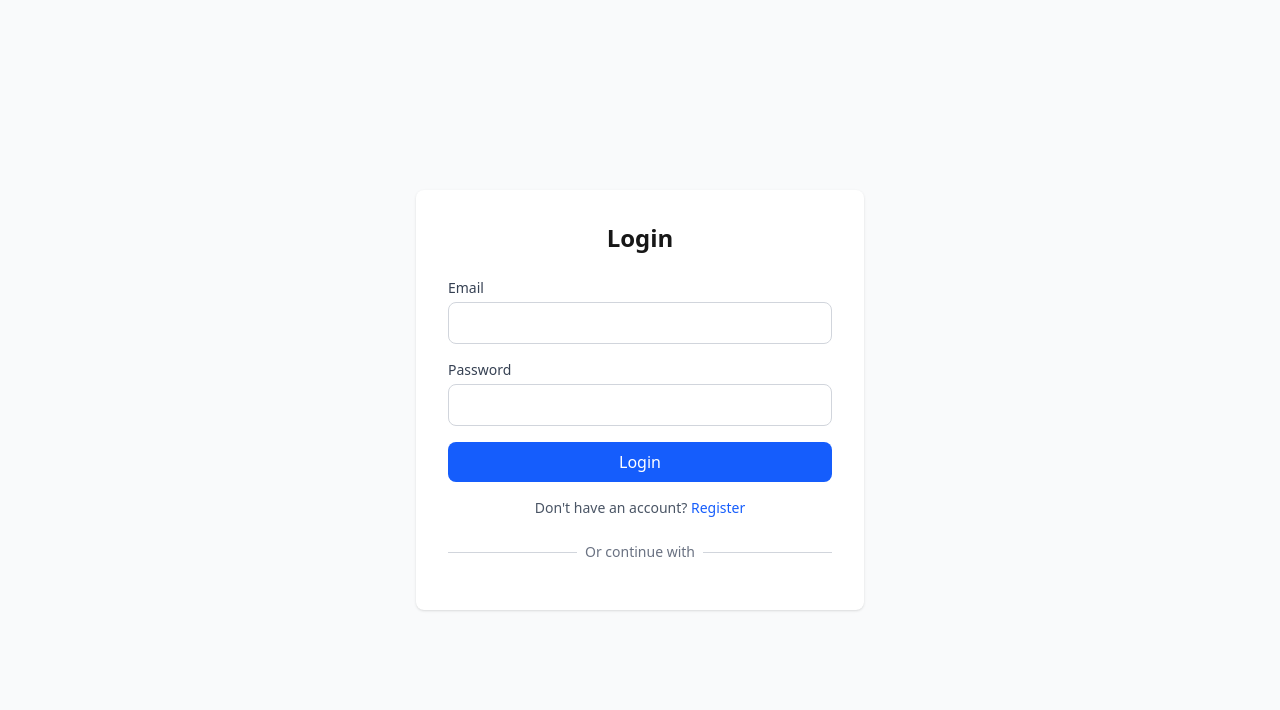
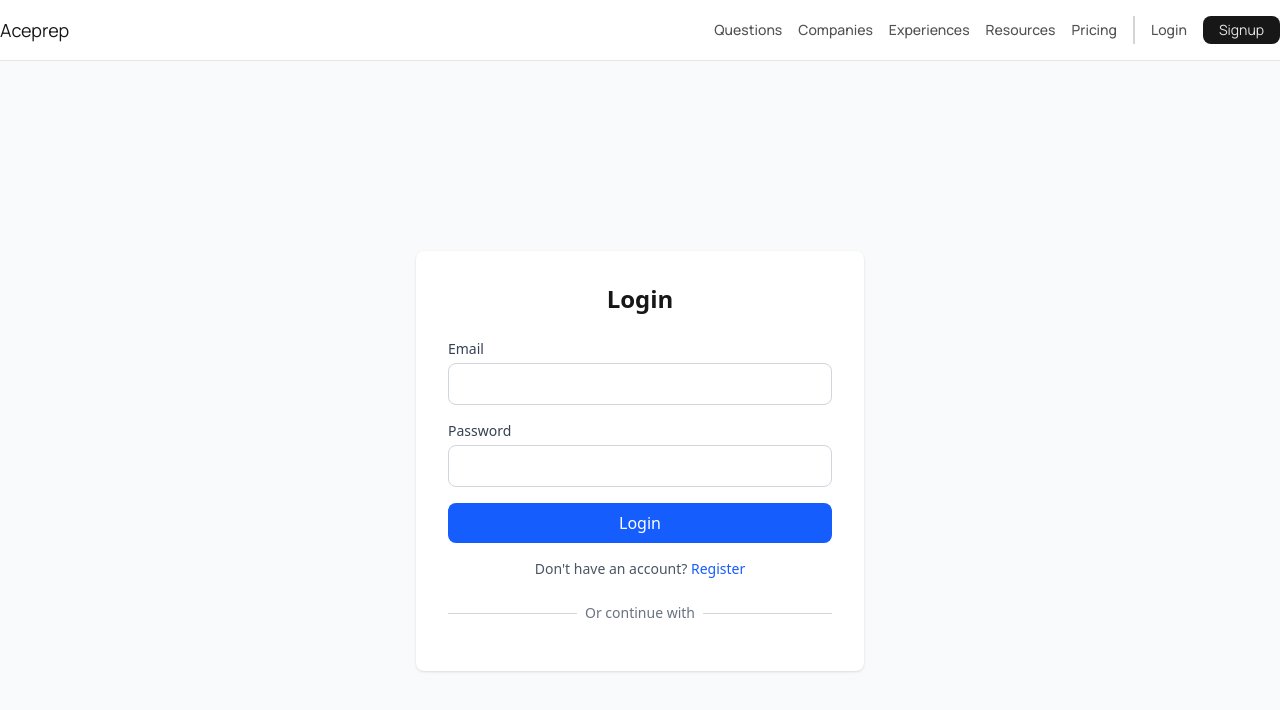
Before and after one commit to PrathamSingh1/Aceprep, a Next.js app in the folder apps/web/: page /login in a window 1280 px wide. Shown: the top 710 px of the page. Built offline with nearby package versions, Linux system fonts and the light colour scheme; no server answers.

Commit message:
added navbar

```diff
--- a/apps/web/src/app/(app)/layout.tsx
+++ /dev/null
@@ -1,10 +0,0 @@
-import { Navbar } from "@/components/layout/Navbar";
-
-export default function AppLayout({ children }: { children: React.ReactNode }) {
-  return (
-    <>
-      <Navbar />
-      <main className="min-h-screen bg-gray-50">{children}</main>
-    </>
-  );
-}
--- a/apps/web/src/app/(marketing)/page.tsx
+++ b/apps/web/src/app/(marketing)/page.tsx
@@ -1,11 +1,8 @@
-import { ThemeToggle } from "@/components/theme/theme-toggle";
-import Link from "next/link";
 
 export default function Home() {
   return (
     <div className="min-h-screen font-display">
-      <ThemeToggle />
-      Aceprep
+
     </div>
   );
 }
--- a/apps/web/src/app/globals.css
+++ b/apps/web/src/app/globals.css
@@ -19,12 +19,6 @@
   --font-inter: var(--font-inter);
 }
 
-/*@media (prefers-color-scheme: dark) {
-  :root {
-    --background: #0a0a0a;
-    --foreground: #ededed;
-  }
-}*/
 
 body {
   background: var(--background);
--- a/apps/web/src/app/layout.tsx
+++ b/apps/web/src/app/layout.tsx
@@ -1,7 +1,8 @@
-import type { Metadata } from "next";
+import  Metadata  from "next";
 import { Inter, Manrope } from "next/font/google";
 import "./globals.css";
 import { ThemeProvider } from "@/components/theme/theme-provider";
+import { Navbar } from "@/components/layout/navbar";
 
 const manrope = Manrope({
   variable: "--font-manrope",
@@ -28,10 +29,11 @@ export default function RootLayout({
   return (
     <html
       lang="en"
-      className={`${manrope.variable} ${inter.variable} h-full antialiased`}
+      className={`${manrope.variable} ${inter.variable} h-full antialiased`} suppressHydrationWarning
     >
-      <body className="min-h-full flex flex-col">
+      <body className="min-h-full flex flex-col" suppressHydrationWarning>
         <ThemeProvider attribute="class" defaultTheme="system" enableSystem disableTransitionOnChange>
+          <Navbar />
           <main className="bg-background text-foreground">
             {children}
           </main>
--- a/apps/web/src/components/layout/Navbar.tsx
+++ b/apps/web/src/components/layout/Navbar.tsx
@@ -3,9 +3,34 @@
 import Link from "next/link";
 import { useEffect, useState } from "react";
 import apiClient from "@/lib/api-client";
+import { Logo } from "./logo";
+import { Container } from "./container";
 
 export function Navbar() {
   const [user, setUser] = useState<any>(null);
+
+  const navLinks = [
+    {
+    title: "Questions",
+    href: "/questions"
+    },
+    {
+    title: "Companies",
+    href: "/companies"
+    },
+    {
+    title: "Experiences",
+    href: "/experiencs"
+    },
+    {
+    title: "Resources",
+    href: "/resources"
+    },
+    {
+    title: "Pricing",
+    href: "/pricing"
+    }
+  ];
 
   useEffect(() => {
     const token = localStorage.getItem("token");
@@ -26,52 +51,19 @@ export function Navbar() {
   };
 
   return (
-    <nav className="bg-white border-b border-gray-200 px-4 py-3">
-      <div className="max-w-6xl mx-auto flex items-center justify-between">
-        <Link href="/" className="text-xl font-bold text-blue-600">
-          AcePrep
-        </Link>
+    <nav className="border-b border-neutral-200 dark:border-neutral-800 font-manrope">
+      <Container className="py-4 flex items-center justify-between">
+        <Logo />
         <div className="flex items-center gap-4">
-          <Link href="/questions" className="text-gray-600 hover:text-gray-900">
-            Questions
-          </Link>
-          <Link
-            href="/experiences"
-            className="text-gray-600 hover:text-gray-900"
-          >
-            Experiences
-          </Link>
-          {user ? (
-            <>
-              <Link
-                href="/premium"
-                className="text-gray-600 hover:text-gray-900"
-              >
-                Premium
-              </Link>
-              <span className="text-gray-600">{user.name}</span>
-              <button
-                onClick={handleLogout}
-                className="text-red-600 hover:text-red-700"
-              >
-                Logout
-              </button>
-            </>
-          ) : (
-            <>
-              <Link href="/login" className="text-gray-600 hover:text-gray-900">
-                Login
-              </Link>
-              <Link
-                href="/register"
-                className="bg-blue-600 text-white px-4 py-2 rounded-lg hover:bg-blue-700"
-              >
-                Register
-              </Link>
-            </>
-          )}
+        <div className="flex items-center gap-4 ">
+          {navLinks.map((item, index) => <Link key={index} href={item.href} className="text-sm text-neutral-600 dark:text-neutral-400 font-medium">{item.title}</Link>)}
         </div>
-      </div>
+        <div className="flex items-center gap-4 border-l-2 border-neutral-300 dark:border-neutral-800 pl-4 py-0">
+          <Link href="/login" className="text-sm text-neutral-600 dark:text-neutral-400 font-medium">Login</Link>
+          <Link href="/register" className="text-sm text-neutral-200 px-4 py-1 bg-foreground dark:bg-background dark:text-neutral-800 rounded-lg active:scale-[0.97]">Signup</Link>
+          </div>
+        </div>
+      </Container>
     </nav>
   );
 }
--- /dev/null
+++ b/apps/web/src/components/layout/container.tsx
@@ -0,0 +1,11 @@
+import { cn } from '@/lib/utils';
+import React from 'react';
+
+export const Container = ({ children, className }: {
+  children: React.ReactNode;
+  className?: string;
+}) => {
+  return (
+    <div className={cn('max-w-7xl mx-auto', className)}>{children}</div>
+  )
+}
--- /dev/null
+++ b/apps/web/src/components/layout/logo.tsx
@@ -0,0 +1,9 @@
+
+
+export const Logo = () => {
+  return (
+    <div className="text-lg">
+      Aceprep
+    </div>
+  );
+}
--- a/apps/web/src/components/theme/theme-toggle.tsx
+++ b/apps/web/src/components/theme/theme-toggle.tsx
@@ -41,7 +41,7 @@ export const ThemeToggle = () => {
     }
   }
   return (
-    <button onClick={switchTheme} className='size-4 flex items-center justify-center'>
+    <button onClick={switchTheme} className='size-4 flex items-center justify-center relative'>
       <IconSun size={14} className='rotate-0 absolute inset-0 scale-100 transition-all duration-200 dark:rotate-90 dark:scale-0' />
       <IconMoon size={14} className='rotate-90 absolute inset-0 scale-0 transition-all duration-200 dark:rotate-0 dark:scale-100' />
     </button>
```
